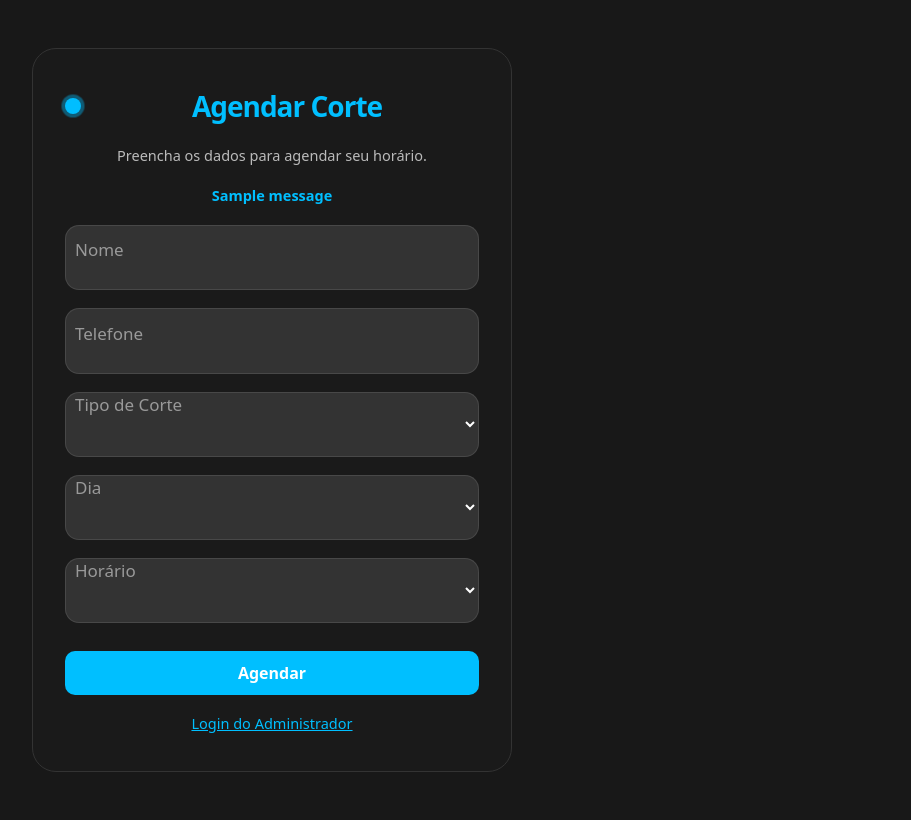
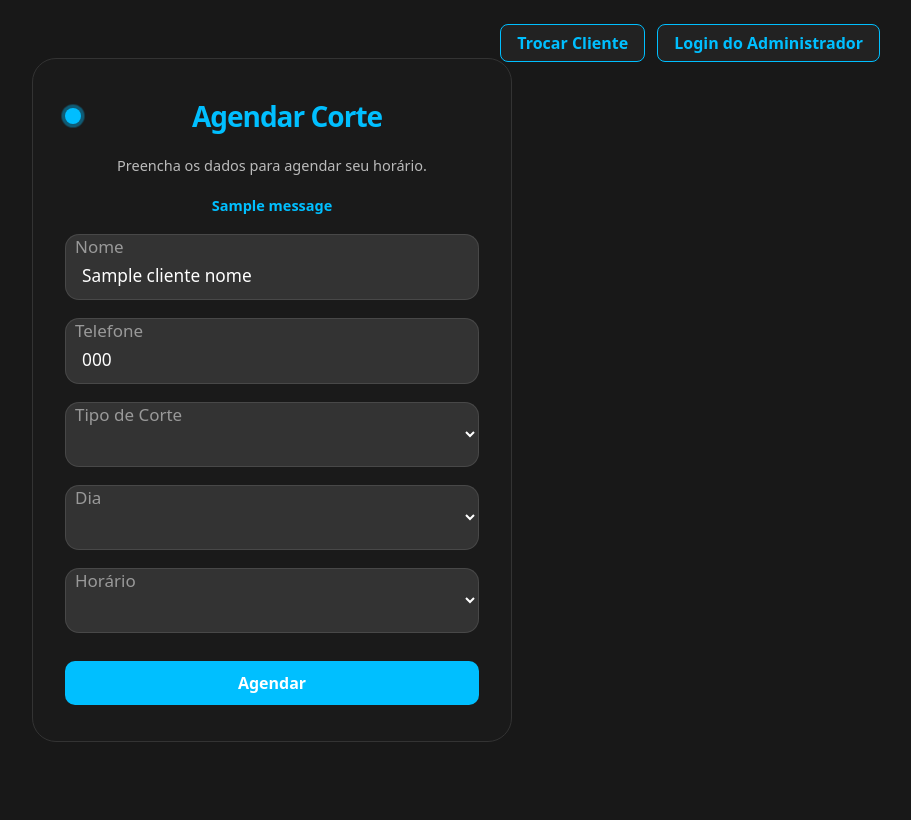
Before and after one commit to PauloPanelli/agendacabelo, a Flask app: template templates/cliente.html in a window 1280 px wide. Shown: the whole page, without its empty margins (368-1279 px from the left). After the commit the page ends 742 px from the top, so only its background shows below. Run offline with Flask 3, Linux system fonts and the light colour scheme; the template is opened without the code that fills it: most values are stand-ins (such as "Sample title", 1, 10 or a date in 2020); one stand-in notice (Sample message) is shown; lists and menus that the app fills with data are empty.

Commit message:
Adicionada funcionalidade de login para clientes, incluindo cadastro e validação de telefone. Atualizada a página do cliente para exibir informações do cliente logado e links de navegação.

```diff
--- a/app.py
+++ b/app.py
@@ -11,6 +11,8 @@ agendamentos = {}
 usuarios = {
     'admin': {'senha': 'admin123'}  # Administrador
 }
+
+clientes = {}  # nome: {'telefone': ..., 'senha': ...}
 
 # Gera os horários disponíveis de segunda a sábado, das 09h às 18h (a cada 1 hora)
 def gerar_horarios():
@@ -34,8 +36,12 @@ def gerar_horarios():
 def index():
     if 'usuario' in session and session['usuario'] == 'admin':
         return render_template('admin.html', agendamentos=agendamentos)
+    if 'cliente_nome' not in session or 'cliente_telefone' not in session:
+        return redirect(url_for('login_cliente'))
     horarios = gerar_horarios()
-    return render_template('cliente.html', horarios=horarios)
+    return render_template('cliente.html', horarios=horarios,
+                           cliente_nome=session['cliente_nome'],
+                           cliente_telefone=session['cliente_telefone'])
 
 @app.route('/login', methods=['GET', 'POST'])
 def login():
@@ -51,10 +57,47 @@ def login():
         return "Credenciais inválidas!", 400
     return render_template('login.html')
 
+@app.route('/login_cliente', methods=['GET', 'POST'])
+def login_cliente():
+    if request.method == 'POST':
+        nome = request.form['nome']
+        senha = request.form['senha']
+        telefone = request.form.get('telefone')
+
+        # Cadastro: se telefone foi enviado, é cadastro
+        if telefone:
+            if not telefone.isdigit() or len(telefone) not in [10, 11]:
+                flash('Telefone inválido! Use apenas números com 10 ou 11 dígitos.')
+                return redirect(url_for('login_cliente'))
+            if nome in clientes:
+                flash('Nome já cadastrado! Faça login apenas com nome e senha.')
+                return redirect(url_for('login_cliente'))
+            clientes[nome] = {'telefone': telefone, 'senha': senha}
+            session['cliente_nome'] = nome
+            session['cliente_telefone'] = telefone
+            return redirect(url_for('index'))
+
+        # Login: só nome e senha
+        if nome in clientes and clientes[nome]['senha'] == senha:
+            session['cliente_nome'] = nome
+            session['cliente_telefone'] = clientes[nome]['telefone']
+            return redirect(url_for('index'))
+
+        flash('Dados inválidos! Verifique nome e senha.')
+        return redirect(url_for('login_cliente'))
+
+    return render_template('login_cliente.html', clientes=clientes)
+
 @app.route('/logout')
 def logout():
     session.pop('usuario', None)
     return redirect(url_for('login'))
+
+@app.route('/logout_cliente')
+def logout_cliente():
+    session.pop('cliente_nome', None)
+    session.pop('cliente_telefone', None)
+    return redirect(url_for('login_cliente'))
 
 @app.route('/sucesso')
 def sucesso():
@@ -110,3 +153,4 @@ def cancelar():
 
 if __name__ == '__main__':
     app.run(debug=True)
+# Remova qualquer código HTML/JS abaixo desta linha!
--- a/templates/cliente.html
+++ b/templates/cliente.html
@@ -6,8 +6,36 @@
     <title>Agendar Corte</title>
     <link href="https://cdn.jsdelivr.net/npm/bootstrap@5.3.0/dist/css/bootstrap.min.css" rel="stylesheet">
     <link href="{{ url_for('static', filename='style.css') }}" rel="stylesheet">
+    <style>
+        .top-right-links {
+            position: absolute;
+            top: 24px;
+            right: 32px;
+            z-index: 10;
+            display: flex;
+            gap: 12px;
+        }
+        .top-right-links a {
+            color: #00bfff;
+            background: #222;
+            border-radius: 8px;
+            padding: 6px 16px;
+            font-weight: bold;
+            text-decoration: none;
+            border: 1px solid #00bfff;
+            transition: background 0.2s, color 0.2s;
+        }
+        .top-right-links a:hover {
+            background: #00bfff;
+            color: #fff;
+        }
+    </style>
 </head>
 <body>
+    <div class="top-right-links">
+        <a href="{{ url_for('logout_cliente') }}">Trocar Cliente</a>
+        <a href="{{ url_for('login') }}">Login do Administrador</a>
+    </div>
     <div class="container py-5">
         <form method="post" action="{{ url_for('agendar') }}" class="form">
             <div class="title">Agendar Corte</div>
@@ -21,11 +49,14 @@
             {% endwith %}
 
             <label>
-                <input class="input" type="text" name="nome" placeholder=" " required>
+                <input class="input" type="text" name="nome" placeholder=" " required pattern="^[A-Za-zÀ-ÿ\s]+$" title="Digite apenas letras" value="{{ cliente_nome }}" readonly>
                 <span>Nome</span>
             </label>
             <label>
-                <input class="input" type="text" name="telefone" placeholder=" " required>
+                <input class="input" type="text" name="telefone" placeholder=" " required
+                       pattern="^\d{10,11}$" minlength="10" maxlength="11"
+                       inputmode="numeric" title="Digite um telefone válido com DDD (10 ou 11 dígitos)"
+                       value="{{ cliente_telefone }}" readonly>
                 <span>Telefone</span>
             </label>
             <label>
@@ -54,9 +85,6 @@
                 <span>Horário</span>
             </label>
             <button type="submit" class="submit">Agendar</button>
-            <div class="signin">
-                <a href="{{ url_for('login') }}">Login do Administrador</a>
-            </div>
         </form>
     </div>
     <script>
@@ -77,6 +105,10 @@
                 });
             }
         });
+
+        document.querySelector('input[name="telefone"]').addEventListener('input', function(e) {
+            this.value = this.value.replace(/\D/g, '');
+        });
     </script>
 </body>
 </html>
```
Also changed, not shown: templates/login_cliente.html (added, +52 -0 lines).
